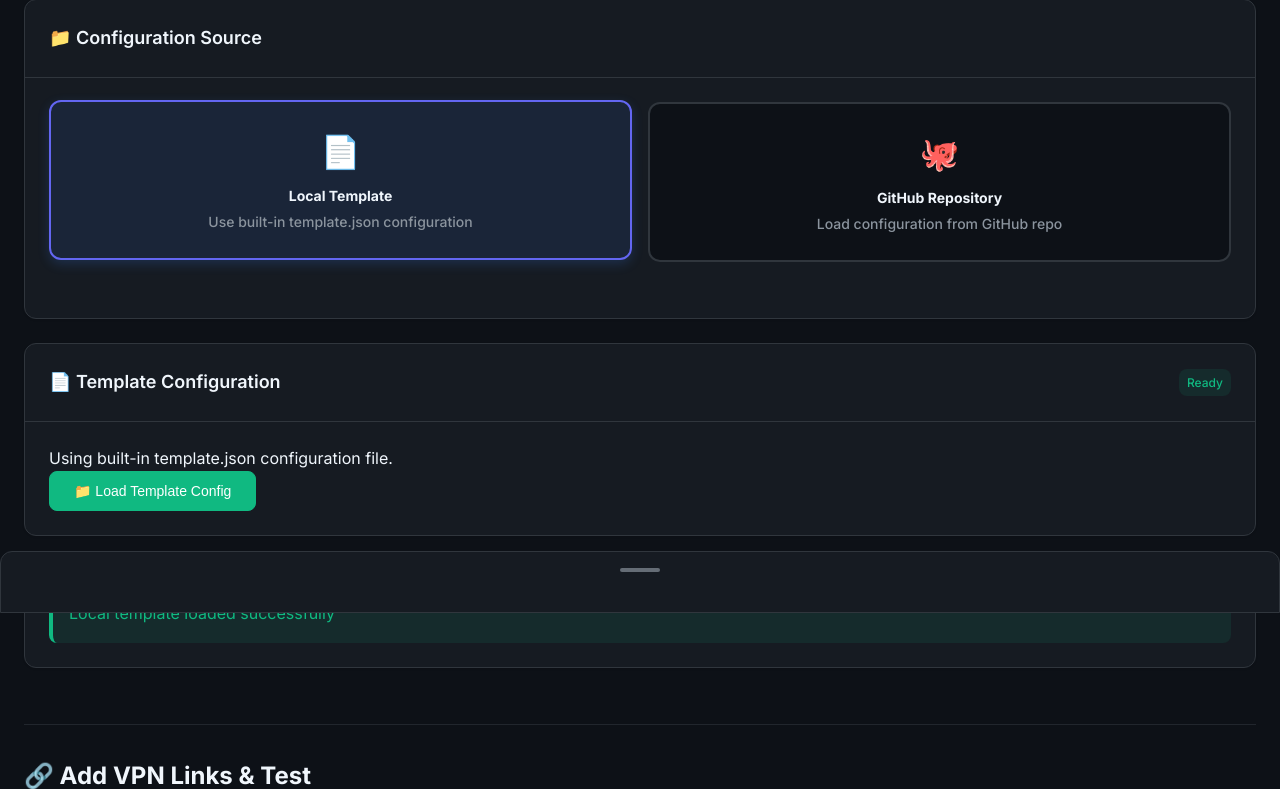
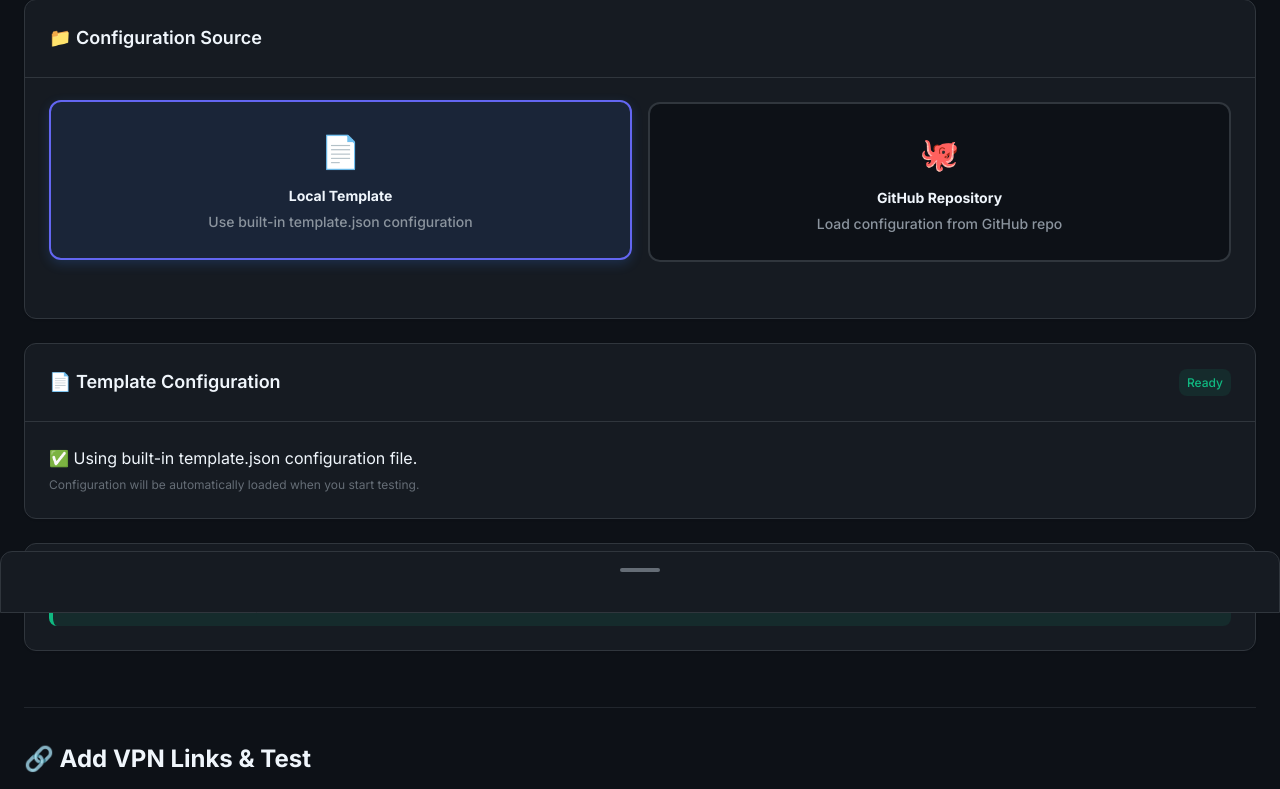
Before and after one commit to fyaix/tes, a Flask app: page / in a window 1280 px wide. Shown: the part 249-1038 px from the top of the page. Run offline with Flask 3, Linux system fonts and the light colour scheme; data that the repository does not hold is empty; some libraries are stand-ins or nearby versions.

Commit message:
Fix GitHub Error & Implement Smart Auto-Detect
ISSUES FIXED:
🐛 Duplicate /api/get-github-config endpoints causing TypeError
🔧 Removed old conflicting endpoint implementation

USER REQUEST: Smart detect tanpa tombol load
✅ Hilangkan tombol Load Template/GitHub
✅ Auto-detect saat user start testing
✅ Smart configuration loading

🤖 Smart Detect Implementation:
- getSelectedConfigSource() - detect user choice
- loadConfigurationBasedOnSource() - auto-load based on choice
- Template: Auto-load template.json saat start test
- GitHub: Use saved config saat start test
- No manual load buttons needed

🎨 UI Improvements:
- Template card shows ready status (no load button)
- GitHub card just for saving config (no load button)
- Clear messaging about auto-detection
- Seamless user experience

📊 User Flow:
1. Choose Template/GitHub → Setup shows ready status
2. Paste VPN links → Smart detection preview
3. Click Start Test → Auto-load config + process + test
4. No intermediate load steps needed!

Perfect smart auto-detect system!

```diff
--- a/app.py
+++ b/app.py
@@ -117,19 +117,7 @@ def setup_github():
     else:
         return jsonify({'success': False, 'message': 'All fields are required'})
 
-@app.route('/api/get-github-config')
-def get_github_config_api():
-    config = get_github_config()
-    if config:
-        # Also set up the client if config exists
-        session_data['github_client'] = GitHubClient(config['token'], config['owner'], config['repo'])
-        return jsonify({'success': True, 'config': {
-            'owner': config['owner'],
-            'repo': config['repo'],
-            'configured': True
-        }})
-    else:
-        return jsonify({'success': False, 'configured': False})
+# Removed duplicate endpoint - using new implementation below
 
 @app.route('/api/list-github-files')
 def list_github_files():
--- a/static/js/app.js
+++ b/static/js/app.js
@@ -78,11 +78,11 @@ async function checkTestingStatusOnLoad() {
     }
 }
 
-// USER REQUEST: Handle setup source change (Template vs GitHub)
+// USER REQUEST: Handle setup source change (Template vs GitHub) - Smart detect
 function handleSetupSourceChange(event) {
     const selectedSource = event.target.value;
     const githubCard = document.getElementById('github-setup-card');
-    const templateCard = document.getElementById('template-load-card');
+    const templateCard = document.getElementById('template-status-card');
 
     if (selectedSource === 'github') {
         githubCard.style.display = 'block';
@@ -93,34 +93,43 @@ function handleSetupSourceChange(event) {
     } else {
         githubCard.style.display = 'none';
         templateCard.style.display = 'block';
-    }
-}
-
-// USER REQUEST: Load template configuration
-async function loadTemplateConfig() {
-    setButtonLoading('load-template-btn', true);
-    updateStatus('Loading template configuration...', 'info');
-
+
+        // Show template ready status
+        showSetupStatus('Template configuration ready. Start testing to use local template.', 'success');
+    }
+}
+
+// USER REQUEST: Smart detect - auto-load configuration saat start testing
+function getSelectedConfigSource() {
+    const selectedRadio = document.querySelector('input[name="setup-source"]:checked');
+    return selectedRadio ? selectedRadio.value : 'template';
+}
+
+// Load configuration based on selected source
+async function loadConfigurationBasedOnSource() {
+    const source = getSelectedConfigSource();
+
+    if (source === 'template') {
+        // Auto-load template configuration
         try {
             const response = await fetch('/api/load-template-config');
             const data = await response.json();
 
             if (data.success) {
-            showToast('Template Loaded', 'Template configuration loaded successfully!', 'success');
-            updateStatus('Template configuration ready', 'success');
-
-            // Show setup status
-            showSetupStatus('Template configuration loaded and ready to use.', 'success');
-        } else {
-            showToast('Load Failed', data.message, 'error');
-            updateStatus('Template load failed', 'error');
+                console.log('✅ Template configuration loaded automatically');
+                return { success: true, source: 'template' };
+            } else {
+                throw new Error(data.message);
             }
         } catch (error) {
-        console.error('Template load error:', error);
-        showToast('Load Error', 'Failed to load template configuration', 'error');
-        updateStatus('Template load error', 'error');
-    } finally {
-        setButtonLoading('load-template-btn', false);
+            console.error('Template auto-load error:', error);
+            showToast('Template Error', 'Failed to load template configuration', 'error');
+            return { success: false, source: 'template', error: error.message };
+        }
+    } else {
+        // Use GitHub configuration (already saved)
+        console.log('✅ Using saved GitHub configuration');
+        return { success: true, source: 'github' };
     }
 }
 
@@ -257,8 +266,7 @@ function setupFormHandlers() {
     // GitHub setup
     document.getElementById('setup-github-btn').addEventListener('click', setupGitHub);
 
-    // Template setup
-    document.getElementById('load-template-btn').addEventListener('click', loadTemplateConfig);
+    // Template setup - USER REQUEST: Smart detect, no manual load button
 
     // Add links and test
     document.getElementById('add-and-test-btn').addEventListener('click', addLinksAndTest);
@@ -409,12 +417,8 @@ async function setupGitHub() {
             showToast('GitHub Saved', 'GitHub configuration saved successfully!', 'success');
             updateStatus('GitHub configuration saved', 'success');
 
-            // Show file selection for loading config
-            document.getElementById('github-file-selection').style.display = 'block';
-            loadGitHubFiles(owner, repo, token);
-
-            // Show setup status
-            showSetupStatus('GitHub configuration saved. Select a file to load configuration.', 'success');
+            // USER REQUEST: No manual file selection, will auto-detect saat start testing
+            showSetupStatus('GitHub configuration saved. Start testing to automatically use GitHub config.', 'success');
         } else {
             updateGitHubStatus('Error');
             showToast('Save Failed', data.message, 'error');
@@ -631,7 +635,7 @@ function updateSmartDetectionPreview(text) {
     }
 }
 
-// Add links and start testing
+// Add links and start testing - USER REQUEST: Smart detect config source
 async function addLinksAndTest() {
     const inputText = document.getElementById('vpn-links').value.trim();
 
@@ -642,6 +646,16 @@ async function addLinksAndTest() {
 
     setButtonLoading('add-and-test-btn', true);
     updateStatus('🤖 Smart processing input...', 'info');
+
+    // USER REQUEST: Smart detect dan auto-load configuration
+    const configResult = await loadConfigurationBasedOnSource();
+    if (!configResult.success) {
+        setButtonLoading('add-and-test-btn', false);
+        updateStatus('Configuration load failed', 'error');
+        return;
+    }
+
+    console.log(`🔧 Using ${configResult.source} configuration for testing`);
 
     try {
         const response = await fetch('/api/add-links-and-test', {
--- a/templates/index.html
+++ b/templates/index.html
@@ -141,24 +141,21 @@
                         </div>
 
                         <button class="btn btn-primary" id="setup-github-btn">
-                            <span class="btn-text">💾 Save & Load GitHub Config</span>
+                            <span class="btn-text">💾 Save GitHub Config</span>
                             <div class="btn-loader hidden"></div>
                         </button>
                     </div>
                 </div>
 
-                <!-- Template Load Card (shown when Template option selected) -->
-                <div class="card" id="template-load-card">
+                <!-- Template Status Card (shown when Template option selected) -->
+                <div class="card" id="template-status-card">
                     <div class="card-header">
                         <h3>📄 Template Configuration</h3>
                         <span class="badge success">Ready</span>
                     </div>
                     <div class="card-content">
-                        <p>Using built-in template.json configuration file.</p>
-                        <button class="btn btn-success" id="load-template-btn">
-                            <span class="btn-text">📁 Load Template Config</span>
-                            <div class="btn-loader hidden"></div>
-                        </button>
+                        <p>✅ Using built-in template.json configuration file.</p>
+                        <small>Configuration will be automatically loaded when you start testing.</small>
                     </div>
                 </div>
 
```
Lines whose indentation alone changed are shown as unchanged.
